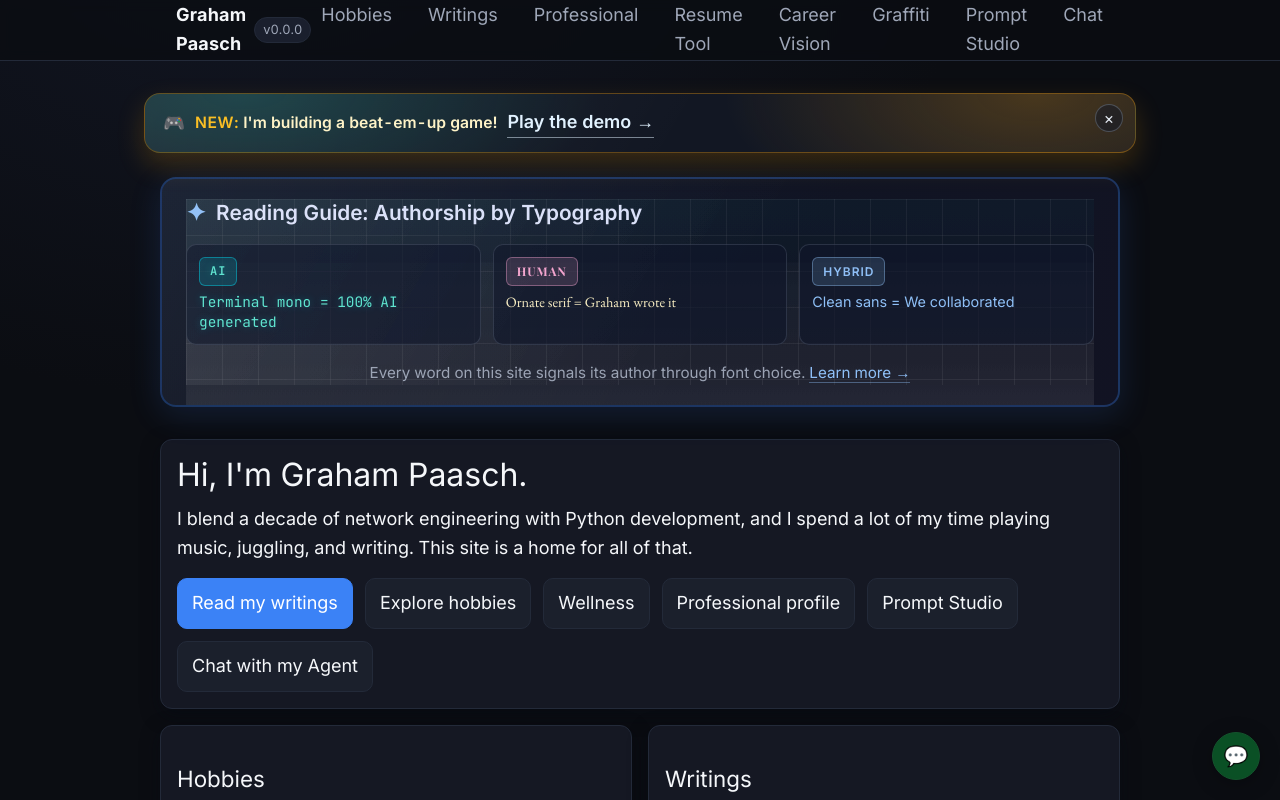
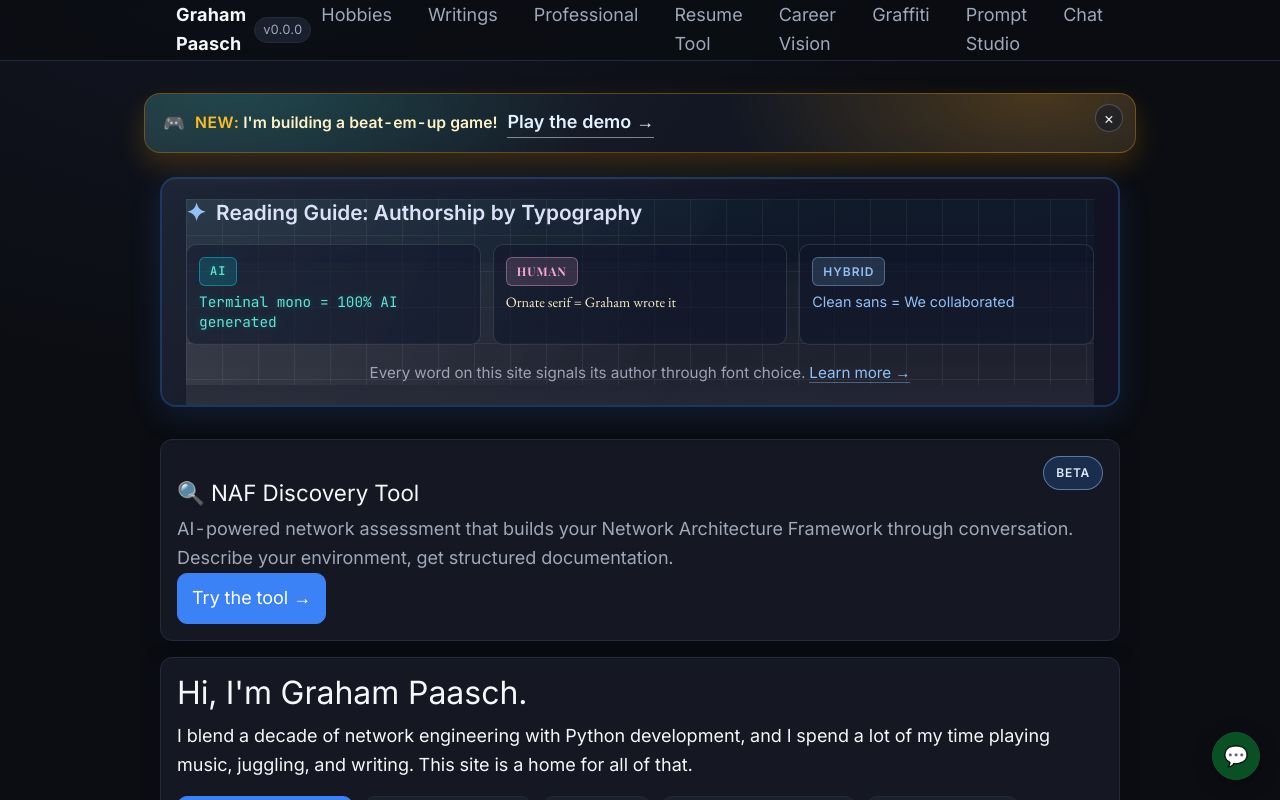
Before and after one commit to GrahamPaasch/personal-webpage, a Next.js app: page / in a window 1280 px wide. Shown: the top 800 px of the page. Built offline with nearby package versions, Linux system fonts and the light colour scheme.

Commit message:
feat: add NAF Discovery Tool card to homepage
- Prominent card with BETA badge at top of grid
- Links to /naf-discovery route
- Uses existing prompt-header styling

```diff
--- a/app/page.tsx
+++ b/app/page.tsx
@@ -50,6 +50,18 @@ export default function HomePage() {
       </div>
 
       <section className="grid">
+      <div className="card">
+        <div className="prompt-header">
+          <h2>
+            <span aria-hidden="true">🔍</span> NAF Discovery Tool
+          </h2>
+          <span className="prompt-header-badge">BETA</span>
+        </div>
+        <p className="muted">
+          AI-powered network assessment that builds your Network Architecture Framework through conversation. Describe your environment, get structured documentation.
+        </p>
+        <Link className="button primary" href="/naf-discovery">Try the tool →</Link>
+      </div>
       <div className="card">
         <h1>Hi, I'm Graham Paasch.</h1>
         <p>
```
